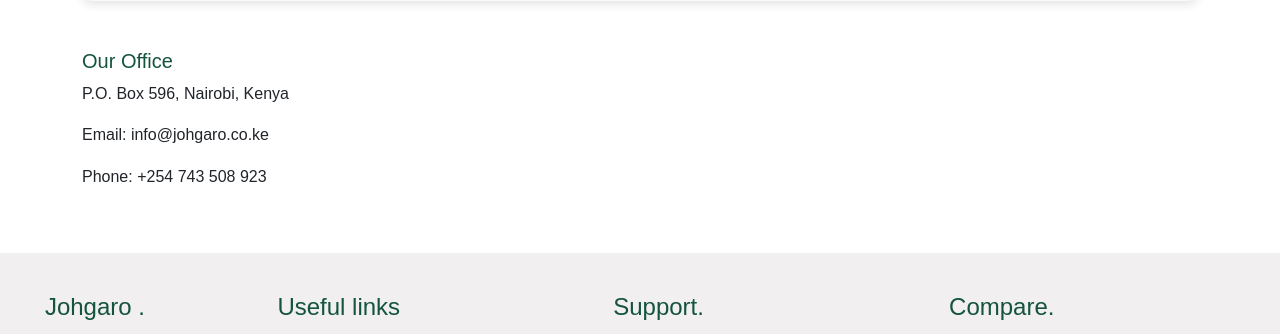
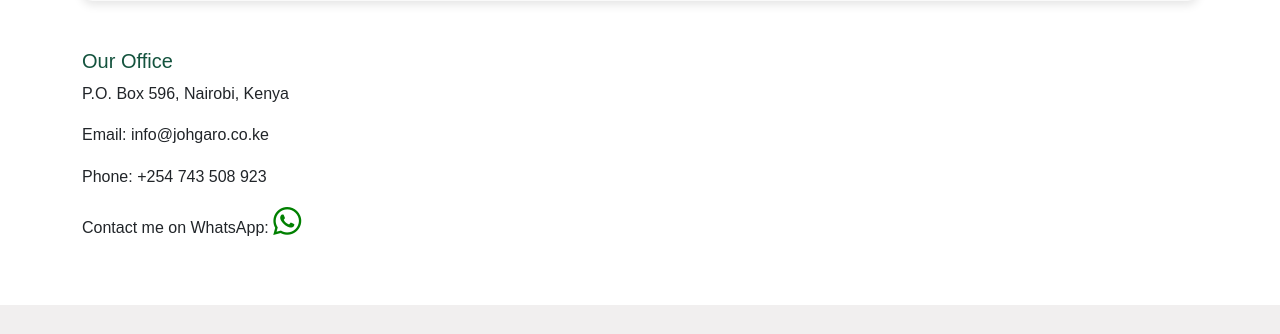
Before and after one commit to 254jack/johgaro-website, a Django app: page /contact/ in a window 1280 px wide. Shown: the part 685-1019 px from the top of the page. Run offline with Django 5.2, Linux system fonts and the light colour scheme.

Commit message:
add font-awesome for whatsapp icon. update whatsapp contact.

```diff
--- a/main/templates/contact.html
+++ b/main/templates/contact.html
@@ -10,6 +10,8 @@
       rel="stylesheet"
       href="https://cdn.jsdelivr.net/npm/bootstrap@5.3.3/dist/css/bootstrap.min.css"
     />
+    <link rel="stylesheet" href="https://cdnjs.cloudflare.com/ajax/libs/font-awesome/6.4.0/css/all.min.css">
+
     <link rel="stylesheet" href="{% static 'main/css/style.css' %}" />
     <script src="{% static 'main/js/scripts.js' %}"></script>
   </head>
@@ -78,6 +80,12 @@
         <p>P.O. Box 596, Nairobi, Kenya</p>
         <p>Email: info@johgaro.co.ke</p>
         <p>Phone: +254 743 508 923</p>
+        <p>
+  Contact me on WhatsApp:
+  <a href="https://wa.me/254743508923" target="_blank">
+  <i class="fab fa-whatsapp fa-2x" style="color: green;"></i>
+</a>
+</p>
       </div>
 
     </div>
--- a/main/templates/index.html
+++ b/main/templates/index.html
@@ -9,6 +9,7 @@
       rel="stylesheet"
       href="https://cdn.jsdelivr.net/npm/bootstrap@5.3.3/dist/css/bootstrap.min.css"
     />
+    <link rel="stylesheet" href="https://cdnjs.cloudflare.com/ajax/libs/font-awesome/6.4.0/css/all.min.css">
     <link rel="stylesheet" href="{% static 'main/css/style.css' %}" />
     <script src="{% static 'main/js/scripts.js' %}"></script>
   </head>
```
